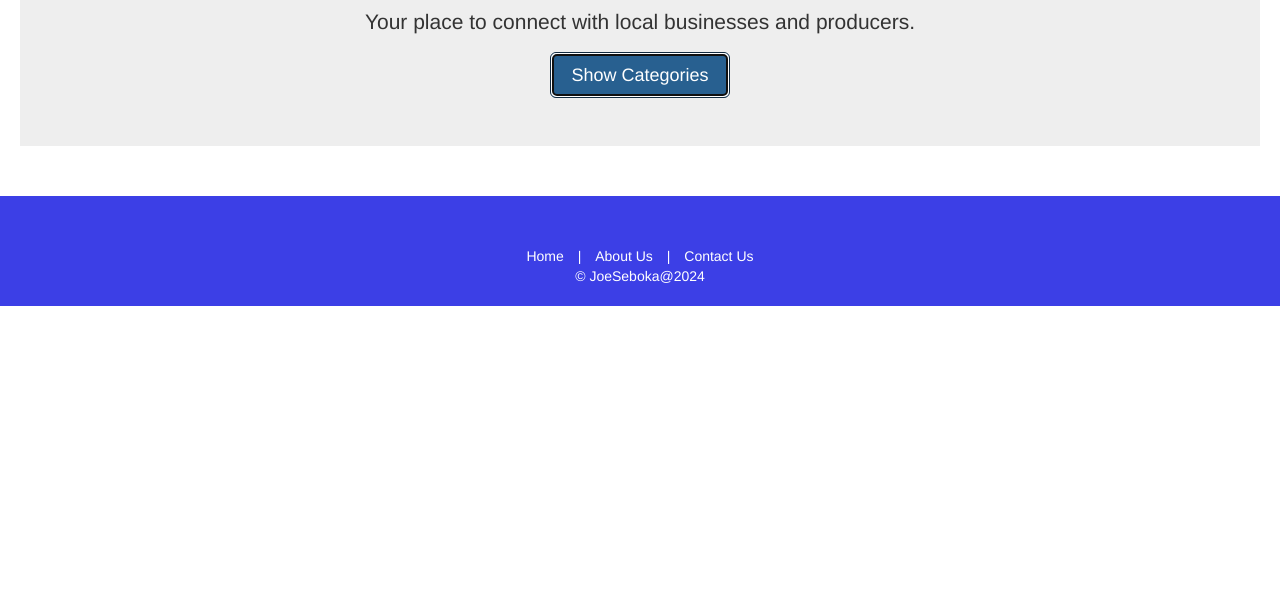
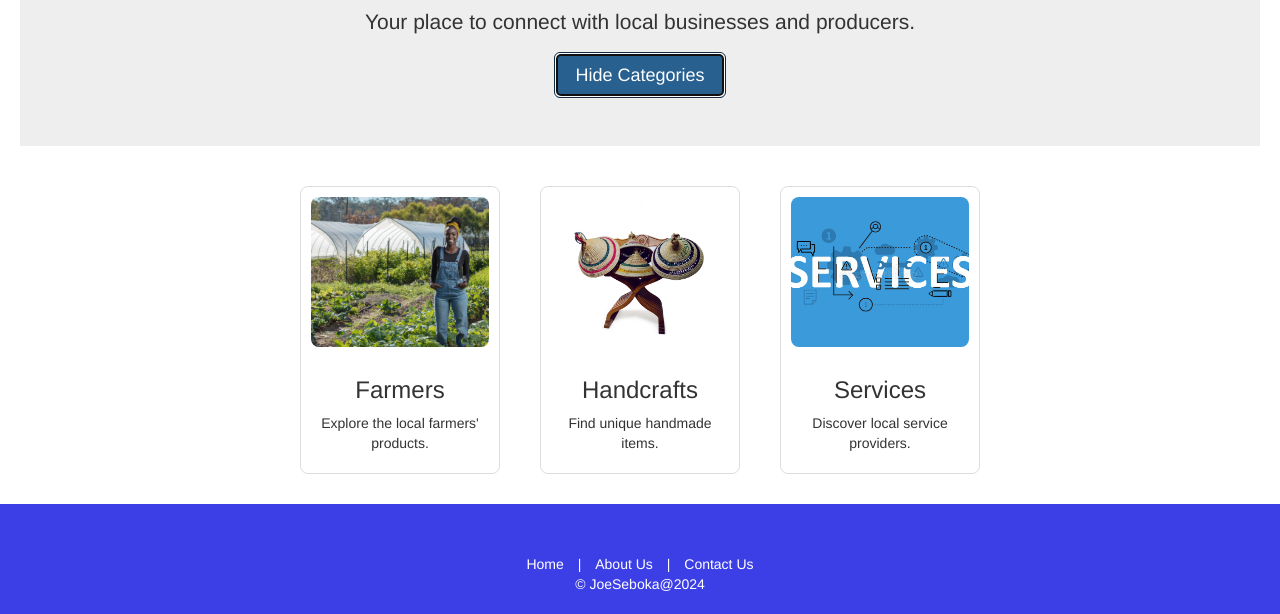
Before and after one commit to JoeSeboka/Lebese-Taote-Seboka-901009541, a plain HTML site: page index.html in a window 1280 px wide. Both pictures are taken after a click on the button "Show Categories". Shown: the part 246-860 px from the top of the page. Before the commit the page ends 800 px from the top, so only its background shows below. Drawn offline with nearby package versions, Linux system fonts and the light colour scheme; a script that the page names is missing.

Commit message:
Add files via upload

```diff
--- a/index.html
+++ b/index.html
@@ -34,7 +34,7 @@
         </div>
         <div class="product-grid">
             <button class="product-card" data-toggle="modal" data-target="#farmersModal" aria-label="View Farmers' Products" style="display: none;">
-                <img src="GettyImages-1659089572-scaled.jpg" alt="Local farmers' products" class="product-image">
+                <img src="HomegrownPhotoshoot_0004-1440x810.jpg" alt="Local farmers' products" class="product-image">
                 <h3>Farmers</h3>
                 <p>Explore the local farmers' products.</p>
             </button>
@@ -50,6 +50,22 @@
             </button>
         </div>
     </main>
+    <script>
+        document.addEventListener("DOMContentLoaded", function() {
+            const toggleButton = document.getElementById("toggleCategories");
+            const productCards = document.querySelectorAll(".product-card");
+
+            toggleButton.addEventListener("click", function() {
+                productCards.forEach(card => {
+                    card.style.display = (card.style.display === "none" || card.style.display === "") ? "block" : "none";
+                });
+
+                // Toggle button text between "Show Categories" and "Hide Categories"
+                toggleButton.textContent = toggleButton.textContent === "Show Categories" ? "Hide Categories" : "Show Categories";
+            });
+        });
+    </script>
+
 
     <div class="modal fade" id="farmersModal" tabindex="-1" role="dialog" aria-labelledby="farmersModalLabel" aria-hidden="true">
         <div class="modal-dialog" role="document">
--- a/style.css
+++ b/style.css
@@ -17,6 +17,29 @@ header {
 
 h1, h2, h3 {
     color: #333;
+}
+.product-grid {
+    display: flex;
+    justify-content: center;
+    gap: 20px;
+    flex-wrap: wrap;
+    margin-top: 20px;
+}
+
+
+.product-card {
+    width: 200px;
+    text-align: center;
+    display: flex;
+    flex-direction: column;
+    align-items: center;
+}
+
+.product-image {
+    max-width: 100%;
+    height: auto;
+    border-radius: 8px;
+    margin-bottom: 10px;
 }
 
 
@@ -48,7 +71,7 @@ h1, h2, h3 {
 
 
 .nav-links a:hover {
-    color: #f5a623;
+    color: #94d1ca;
 }
 
 
@@ -101,7 +124,7 @@ footer .footer-nav a {
 }
 
 
-/* Contact form styling */
+
 .contact-form {
     display: flex;
     flex-direction: column;
@@ -126,7 +149,7 @@ footer .footer-nav a {
 
 
 .contact-form button:hover {
-    background-color: #f5a623;
+    background-color: #5489a0;
 }
 
 
@@ -140,8 +163,32 @@ button {
 }
 
 
+.product-card {
+    width: 200px;
+    text-align: center;
+    display: flex;
+    flex-direction: column;
+    align-items: center;
+    margin: 10px;
+}
+
+.product-image {
+    width: 100%;
+    max-height: 150px;
+    object-fit: cover;
+    border-radius: 8px;
+    margin-bottom: 10px;
+}
+
 button:hover {
-    background-color: #f5a623;
+    background-color: #619dcd;
+}
+.product-image {
+    width: 100%;
+        height: 150px;
+    object-fit: cover;
+    border-radius: 8px;
+    margin-bottom: 10px;
 }
 
 
```
Also changed, not shown: HomegrownPhotoshoot_0004-1440x810.jpg (added).
